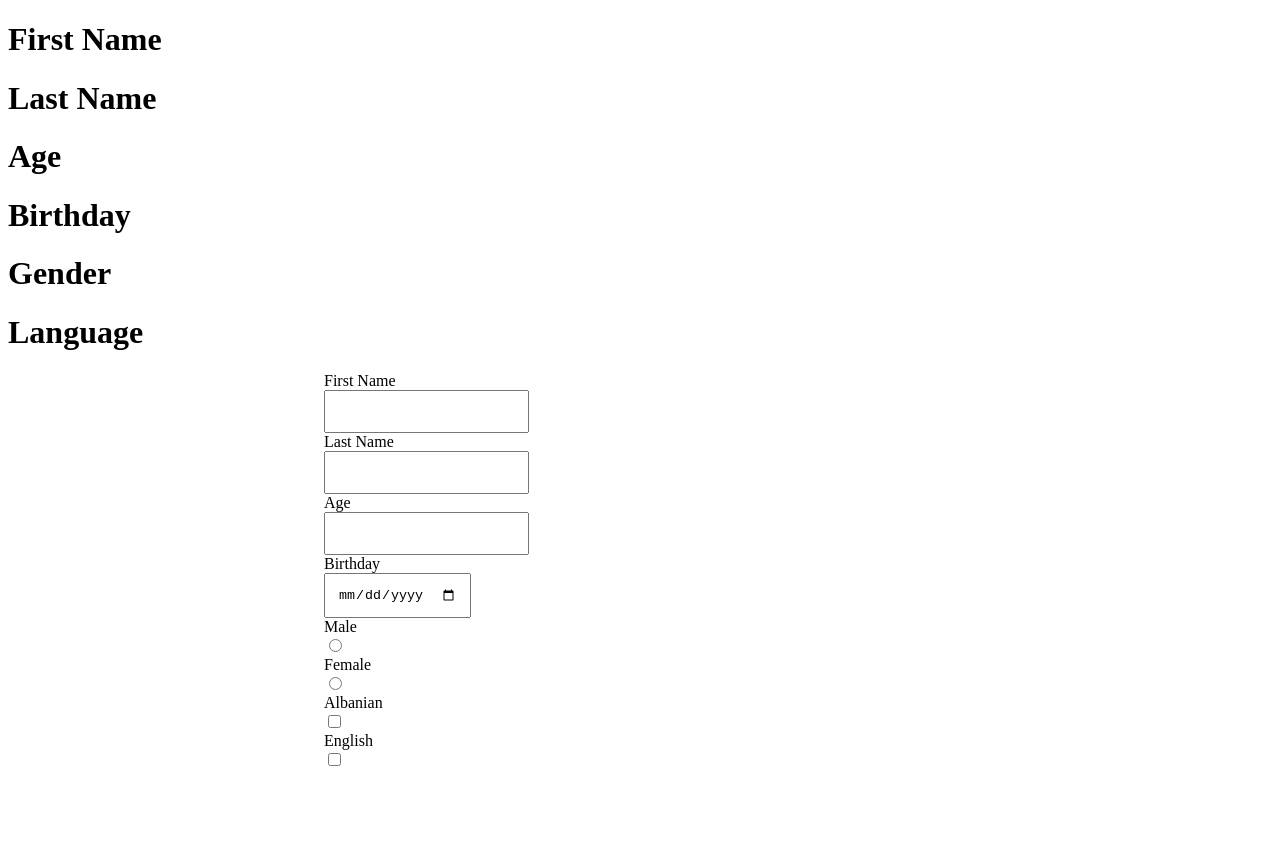
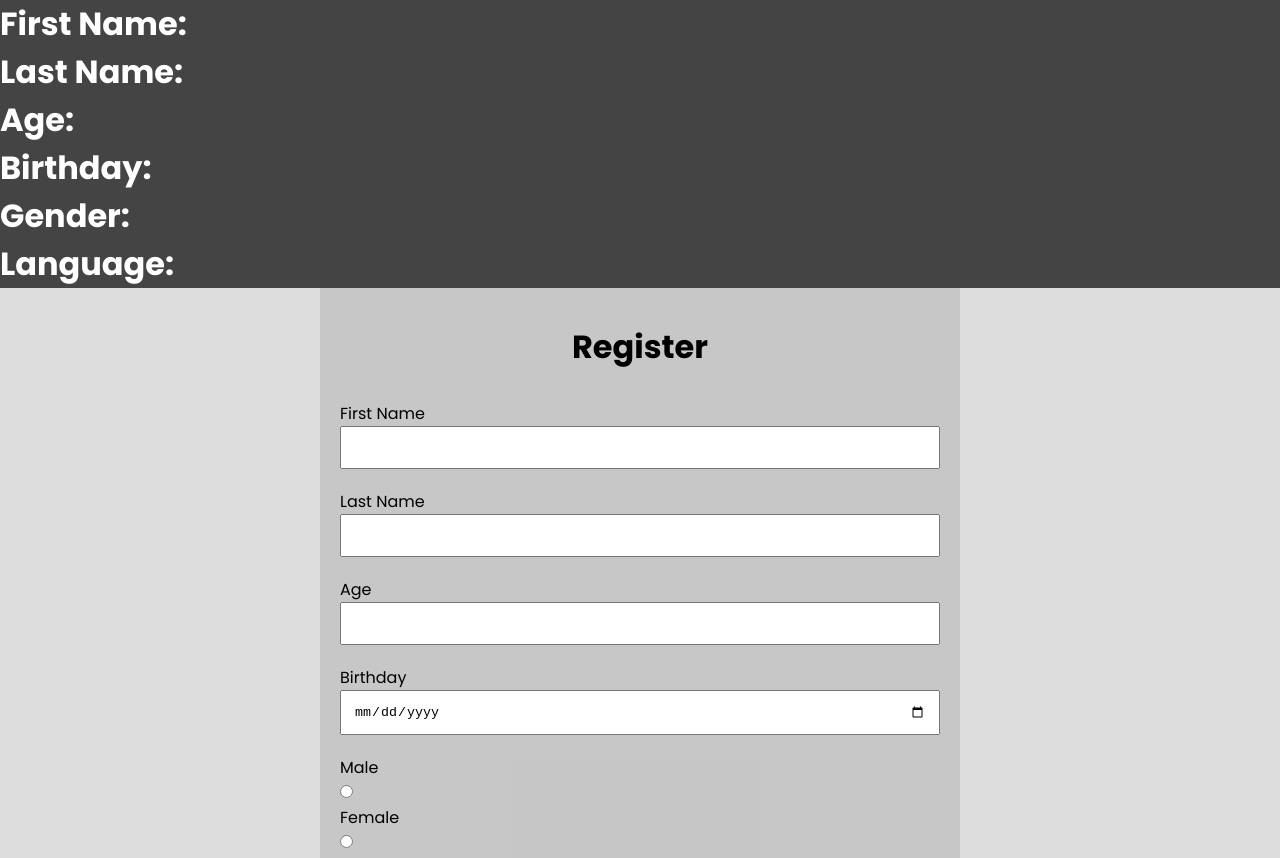
Before and after one commit to pllumrashica/js-devs, a plain HTML site: page JS - Class/Evenets/InputEvents/index.html in a window 1280 px wide. Shown: the top 858 px of the page. Before the commit the page ends 800 px from the top, so only its background shows below. Drawn offline with Linux system fonts and the light colour scheme.

Commit message:
homework 14 completed

```diff
--- a/JS - Class/Evenets/InputEvents/index.html
+++ b/JS - Class/Evenets/InputEvents/index.html
@@ -7,14 +7,41 @@
     <link rel="stylesheet" href="./style.css" />
   </head>
   <body>
-    <h1 id="firstNameHeading">First Name</h1>
-    <h1 id="lastNameHeading">Last Name</h1>
-    <h1 id="ageHeading">Age</h1>
-    <h1 id="birthdayHeading">Birthday</h1>
-    <h1 id="genderHeading">Gender</h1>
-    <h1 id="languageHeading">Language</h1>
+    <div class="row">
+      <h1>First Name:</h1>
+      <h1 id="firstNameHeading"></h1>
+    </div>
+
+    <div class="row">
+      <h1>Last Name:</h1>
+      <h1 id="lastNameHeading"></h1>
+    </div>
+
+    <div class="row">
+      <h1>Age:</h1>
+      <h1 id="ageHeading"></h1>
+    </div>
+
+    <div class="row">
+      <h1>Birthday:</h1>
+      <h1 id="birthdayHeading"></h1>
+    </div>
+
+    <div class="row">
+      <h1>Gender:</h1>
+      <h1 id="genderHeading"></h1>
+    </div>
+
+    <div class="row">
+      <h1>Language:</h1>
+     <div class="field">
+       <h1 id="languageHeading"></h1>
+        <h1 id="languageSecondHeading"></h1>
+     </div>
+    </div>
 
     <form>
+      <h1 class="register-heading">Register</h1>
       <div class="form-group">
         <label for="firstName">First Name</label>
         <input type="text" class="form-control" id="firstNameInput" />
--- a/JS - Class/Evenets/InputEvents/script.js
+++ b/JS - Class/Evenets/InputEvents/script.js
@@ -15,6 +15,7 @@ let ageHeading = document.getElementById("ageHeading");
 let birthdayHeading = document.getElementById("birthdayHeading");
 let genderHeading = document.getElementById("genderHeading");
 let languageHeading = document.getElementById("languageHeading");
+let languageSecondHeading = document.getElementById("languageSecondHeading");
 
 const firstNameInputValue = (e) => {
   console.log(e.target.value);
@@ -44,8 +45,13 @@ genderInput.forEach((gender) => {
 
 languageInput.forEach((language) => {
   language.addEventListener("change", (e) => {
-    console.log(e.target.value);
-    languageHeading.innerText = e.target.value;
+    console.log(e.target);
+    if (e.target.value == "Albanian") {
+      languageHeading.innerText = e.target.value;
+    }
+    if (e.target.value == "English") {
+      languageSecondHeading.innerText = e.target.value;
+    }
   });
 });
 
--- a/JS - Class/Evenets/InputEvents/style.css
+++ b/JS - Class/Evenets/InputEvents/style.css
@@ -1,10 +1,33 @@
-* {
+@import url("https://fonts.googleapis.com/css2?family=Poppins:ital,wght@0,100;0,200;0,300;0,400;0,500;0,600;0,700;0,800;0,900;1,100;1,200;1,300;1,400;1,500;1,600;1,700;1,800;1,900&display=swap");
+
+*,
+*::before,
+*::after {
+  padding: 0;
+  margin: 0;
   box-sizing: border-box;
+}
+
+body {
+  font-family: "Poppins", sans-serif;
+  background-color: #ddd;
 }
 
 form {
   width: 50%;
   margin: 0 auto;
+  background-color: rgba(0, 0, 0, 0.1);
+  padding: 20px;
+}
+
+.register-heading {
+  display: flex;
+  justify-content: center;
+  margin: 15px 0 30px 0;
+}
+
+.form-group {
+  margin: 0 0 20px 0;
 }
 
 label {
@@ -14,3 +37,25 @@ label {
 input {
   padding: 12px;
 }
+
+input[type="text"],
+input[type="number"],
+input[type="date"] {
+  width: 100%;
+}
+
+.gender {
+  display: flex;
+}
+
+.row,
+.field {
+  display: flex;
+  align-items: center;
+  background-color: #444444;
+  color: #fff;
+}
+
+.field {
+  column-gap: 12px;
+}
```
